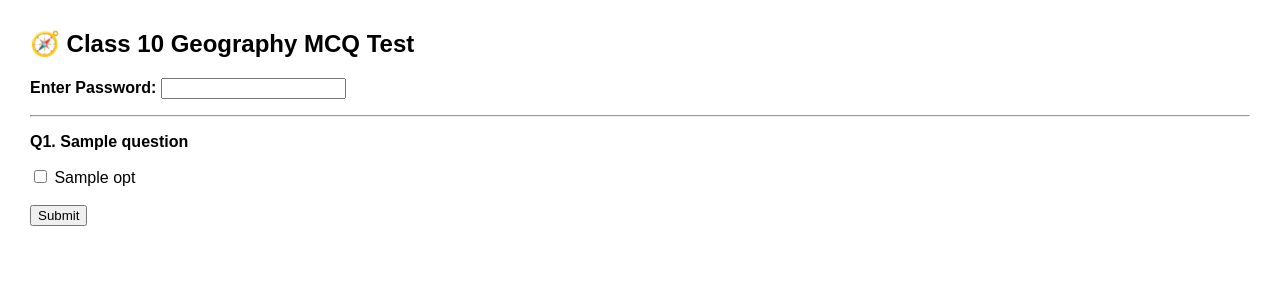
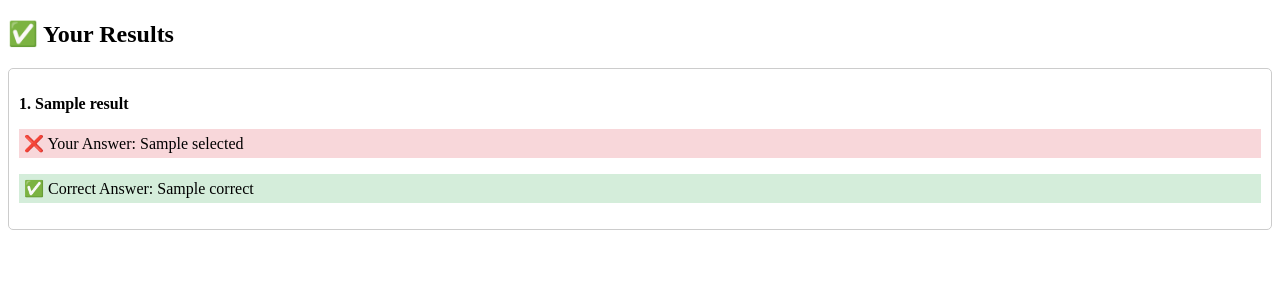
Before and after one commit to monichbaba/student_test_app, a Flask app: template templates/result.html in a window 1280 px wide. Shown: the top 300 px of the page. Run offline with Flask 3, Linux system fonts and the light colour scheme; the template is opened without the code that fills it: most values are stand-ins (such as "Sample title", 1, 10 or a date in 2020).

Commit message:
✅ Final commit with updated app.py and templates

```diff
--- a/app.py
+++ b/app.py
@@ -1,35 +1,51 @@
-from flask import Flask, render_template, request
-import json, os
+from flask import Flask, render_template, request, redirect
+import json
+import os
 
 app = Flask(__name__)
-app.jinja_env.globals.update(enumerate=enumerate)
+app.jinja_env.globals.update(enumerate=enumerate, chr=chr)
 
-PASSWORD = "1234"  # Change if needed
+PASSWORD = "1234"  # ✅ Change if needed
 
 @app.route('/', methods=['GET', 'POST'])
+def login():
+    if request.method == 'POST':
+        if request.form.get('password') == PASSWORD:
+            return redirect('/test')
+        else:
+            return render_template('login.html', error="❌ गलत पासवर्ड")
+    return render_template('login.html')
+
+@app.route('/test', methods=['GET', 'POST'])
 def test():
     filepath = 'mcqs/questions.json'
+
     if not os.path.exists(filepath):
-        return "❌ File mcqs/questions.json not found"
+        return "❌ File not found: mcqs/questions.json"
 
-    with open(filepath, encoding="utf-8") as f:
+    with open(filepath, encoding='utf-8') as f:
         questions = json.load(f)
 
     if request.method == 'POST':
-        password = request.form.get('password')
-        if password != PASSWORD:
-            return render_template('test.html', questions=[], error="❌ Wrong Password")
+        user_answers = request.form
+        results = []
 
-        user_answers = []
-        score = 0
+        for q in questions:
+            qid = str(q['id'])
+            selected = user_answers.getlist(qid)
+            correct = q['answer']
+            is_correct = set(selected) == set(correct)
 
-        for idx, q in enumerate(questions):
-            selected = request.form.getlist(str(idx))
-            user_answers.append(selected)
-            if set(selected) == set(q["answer"]):
-                score += 1
+            results.append({
+                'question': q['question'],
+                'options': q['options'],
+                'selected': selected,
+                'correct': correct,
+                'is_correct': is_correct
+            })
 
-        return render_template('test.html', questions=questions, score=score,
-                               user_answers=user_answers, submitted=True)
+        return render_template('result.html', results=results)
 
-    return render_template('test.html', questions=[])
+    return render_template('test.html', questions=questions)
+if __name__ == '__main__':
+    app.run(debug=True)
--- a/templates/result.html
+++ b/templates/result.html
@@ -1,54 +1,38 @@
 <!DOCTYPE html>
 <html>
 <head>
-    <meta charset="utf-8">
-    <title>Geography Test</title>
-    <style>
-        body { font-family: sans-serif; margin: 30px; }
-        .correct { color: green; font-weight: bold; }
-        .wrong { color: red; font-weight: bold; }
-    </style>
+  <title>Result</title>
+  <style>
+    .correct-answer {
+      background-color: #d4edda;
+      padding: 5px;
+    }
+    .wrong-answer {
+      background-color: #f8d7da;
+      padding: 5px;
+    }
+    .question-box {
+      border: 1px solid #ccc;
+      margin-bottom: 15px;
+      padding: 10px;
+      border-radius: 5px;
+    }
+  </style>
 </head>
 <body>
-    <h2>🧭 Class 10 Geography MCQ Test</h2>
+  <h2>✅ Your Results</h2>
 
-    {% if error %}
-        <p style="color:red;">{{ error }}</p>
-    {% endif %}
+  {% for r in results %}
+    <div class="question-box">
+      <p><strong>{{ loop.index }}. {{ r.question }}</strong></p>
 
-    {% if not submitted %}
-    <form method="post">
-        <p><b>Enter Password:</b> <input type="password" name="password" required></p>
-        <hr>
-        {% for i, q in enumerate(questions) %}
-            <p><b>Q{{ i+1 }}. {{ q.question }}</b></p>
-            {% for opt in q.options %}
-                <label>
-                    <input type="checkbox" name="{{ i }}" value="{{ opt }}">
-                    {{ opt }}
-                </label><br>
-            {% endfor %}
-            <br>
-        {% endfor %}
-        <button type="submit">Submit</button>
-    </form>
-
-    {% else %}
-        <h3>✅ Your Score: {{ score }}/{{ questions|length }}</h3>
-        <hr>
-        {% for i, q in enumerate(questions) %}
-            <div>
-                <p><b>Q{{ i+1 }}. {{ q.question }}</b></p>
-                {% for opt in q.options %}
-                    {% set is_correct = opt in q.answer %}
-                    {% set is_selected = opt in user_answers[i] %}
-                    <div class="{% if is_correct %}correct{% elif is_selected %}wrong{% endif %}">
-                        {{ opt }}
-                    </div>
-                {% endfor %}
-                <br>
-            </div>
-        {% endfor %}
-    {% endif %}
+      {% if r.is_correct %}
+        <p class="correct-answer">✅ Your Answer: {{ r.selected | join(', ') }}</p>
+      {% else %}
+        <p class="wrong-answer">❌ Your Answer: {{ r.selected | join(', ') if r.selected else "No answer selected" }}</p>
+        <p class="correct-answer">✅ Correct Answer: {{ r.correct | join(', ') }}</p>
+      {% endif %}
+    </div>
+  {% endfor %}
 </body>
 </html>
```
Also changed, not shown: mcqs/questions.json (+52 -10 lines), templates/index.html (added, +41 -0 lines), templates/login.html (+7 -7 lines), templates/test.html (+22 -13 lines).
